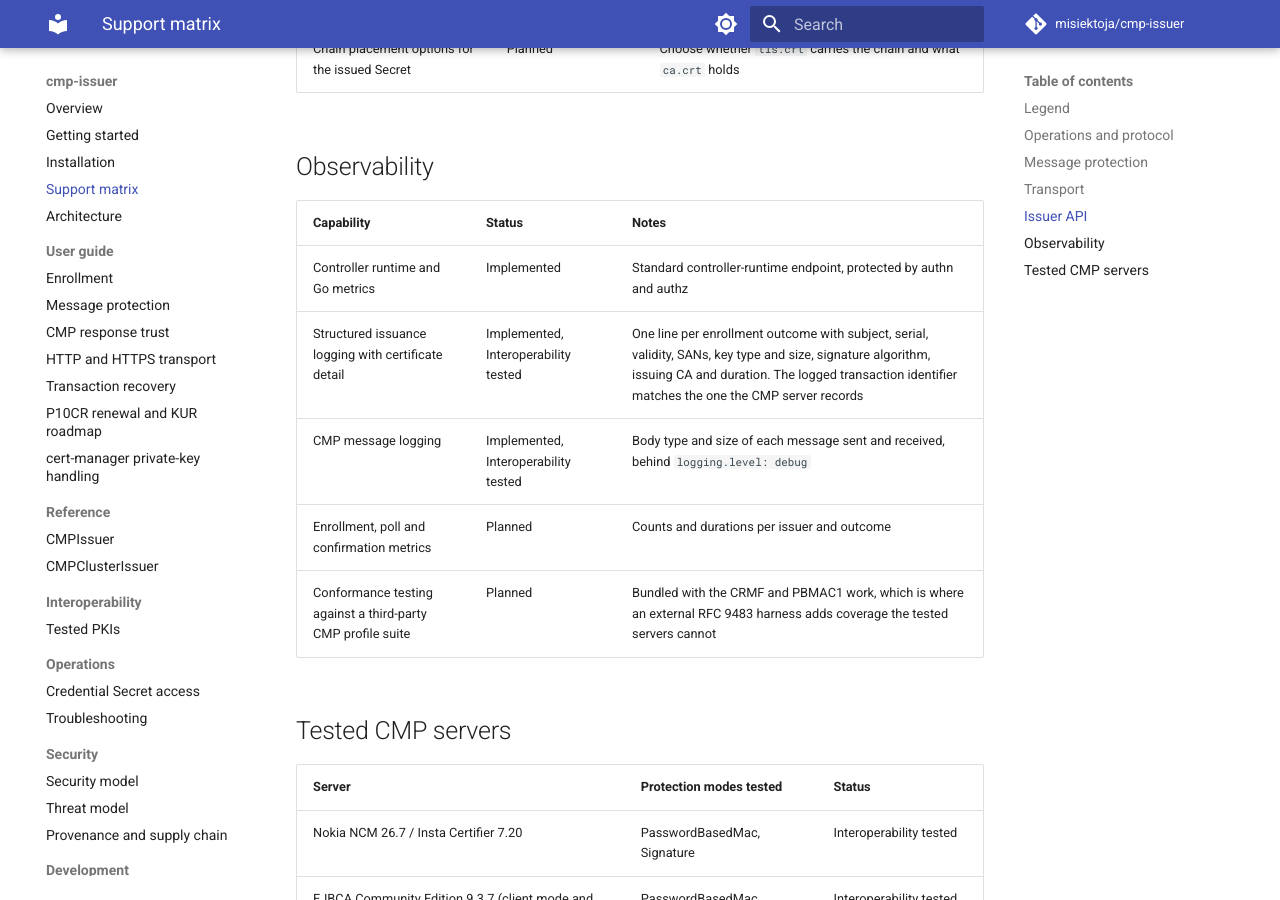
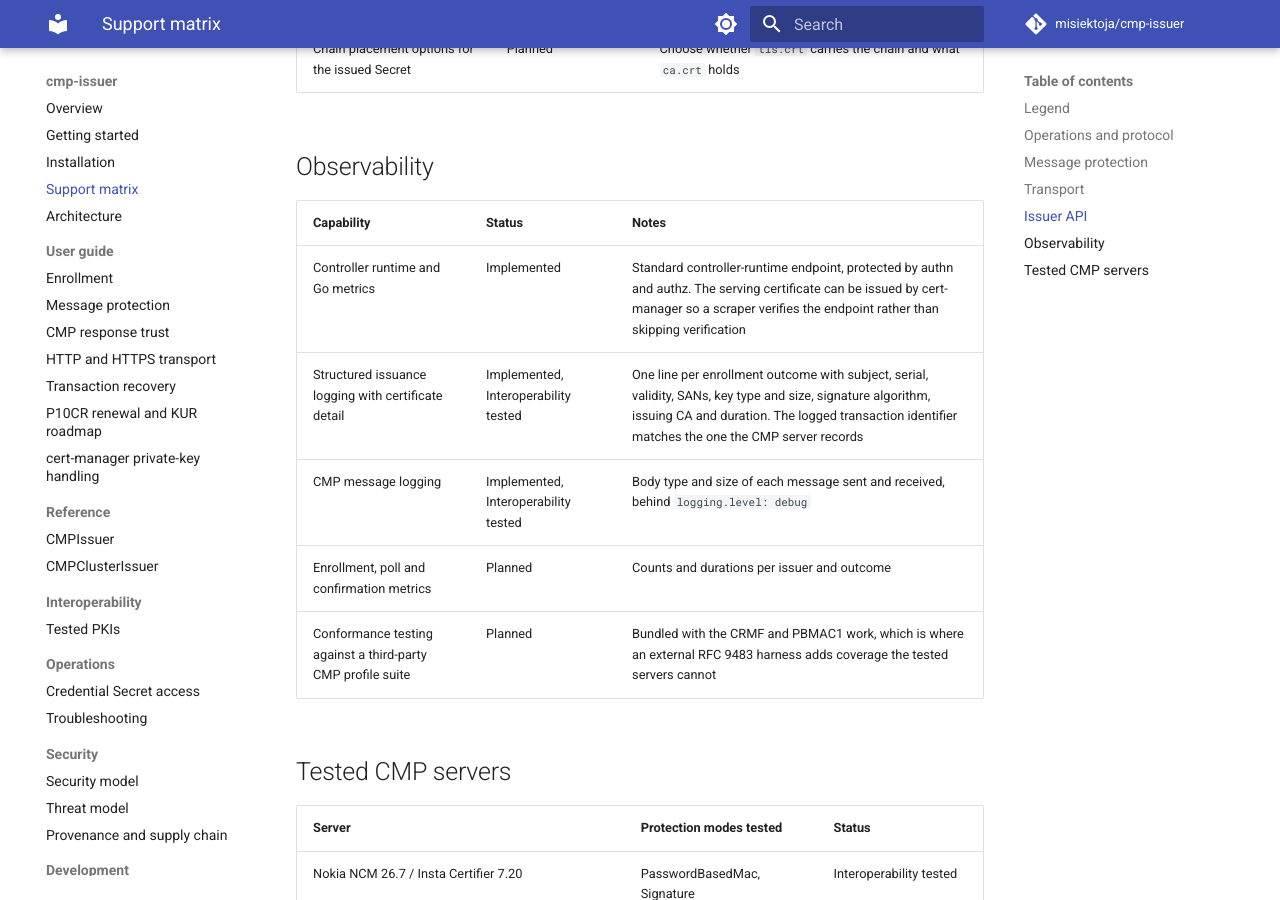
Before and after one commit to misiektoja/cmp-issuer, an MkDocs documentation site: the page built from docs/support-matrix.md, in a window 1280 px wide and 900 px high, scrolled down 3032 px. Built offline with MkDocs 1.6.1 and Material for MkDocs 9.7.7, drawn with Linux system fonts in a browser that asks for light colours; comment, search, counter and statistics services are not loaded.

Commit message:
docs(support-matrix): note that the metrics certificate can be issued by cert-manager

```diff
--- a/docs/support-matrix.md
+++ b/docs/support-matrix.md
@@ -65,7 +65,7 @@
 
 | Capability | Status | Notes |
 | --- | --- | --- |
-| Controller runtime and Go metrics | Implemented | Standard controller-runtime endpoint, protected by authn and authz |
+| Controller runtime and Go metrics | Implemented | Standard controller-runtime endpoint, protected by authn and authz. The serving certificate can be issued by cert-manager so a scraper verifies the endpoint rather than skipping verification |
 | Structured issuance logging with certificate detail | Implemented, Interoperability tested | One line per enrollment outcome with subject, serial, validity, SANs, key type and size, signature algorithm, issuing CA and duration. The logged transaction identifier matches the one the CMP server records |
 | CMP message logging | Implemented, Interoperability tested | Body type and size of each message sent and received, behind `logging.level: debug` |
 | Enrollment, poll and confirmation metrics | Planned | Counts and durations per issuer and outcome |
```
